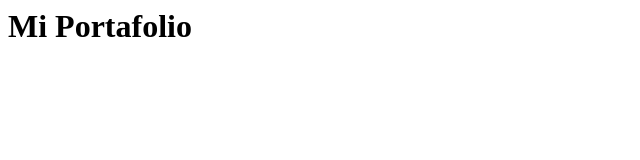
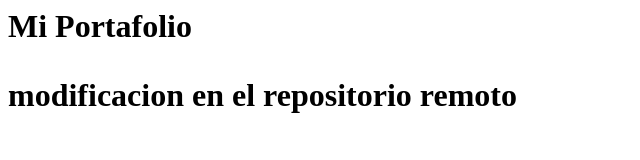
Before and after one commit to R-Mutt22/PortafolioFrontend, a plain HTML site: page index.html in a window 1280 px wide. Shown: the whole page, without its empty margins (0-640 px from the left). Drawn offline with Linux system fonts and the light colour scheme.

Commit message:
Update index.html

```diff
--- a/index.html
+++ b/index.html
@@ -1,2 +1,2 @@
-<h1>Mi Portafolio
-<h1>
+<h1>Mi Portafolio<h1>
+  <p> modificacion en el repositorio remoto</p>
```
